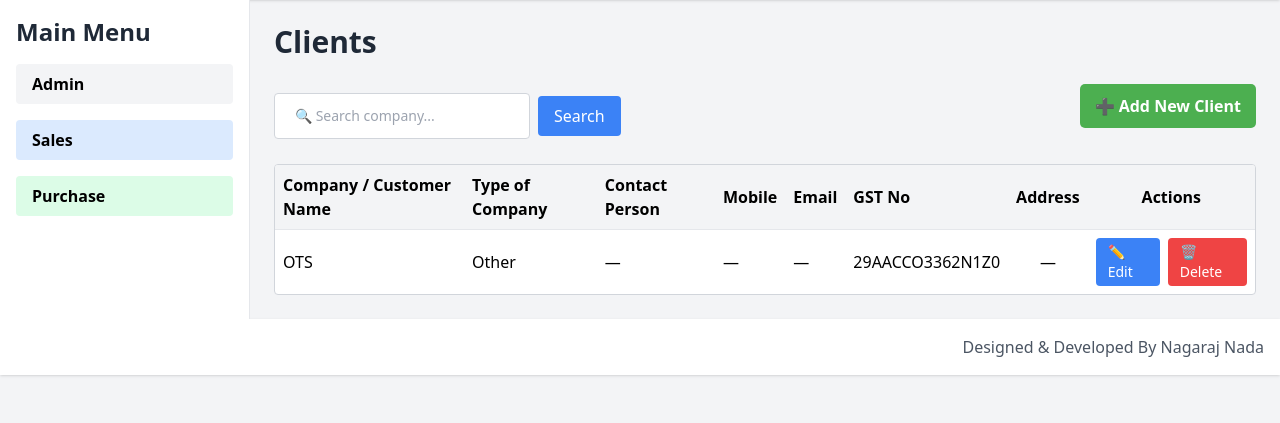
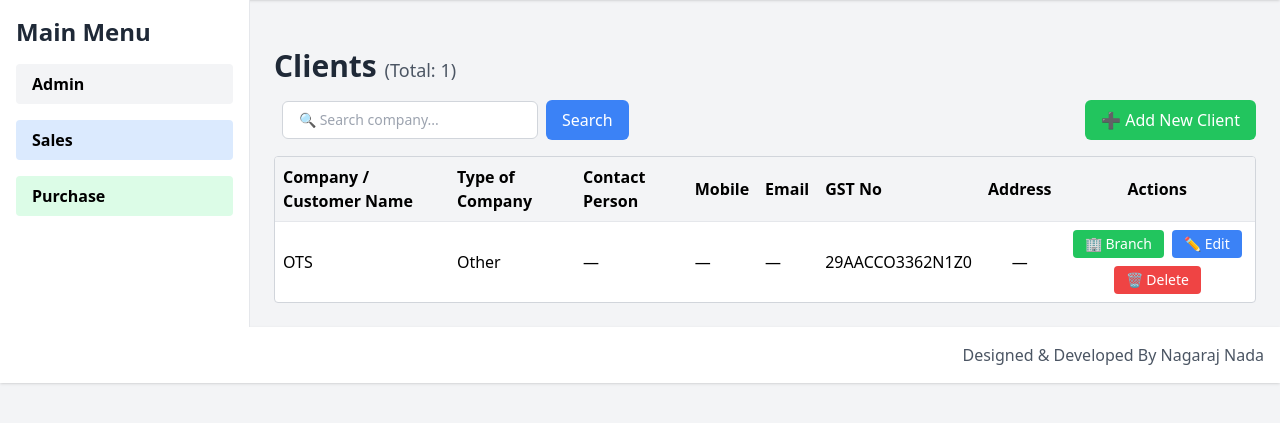
Before and after one commit to PK0809/CRM, a Django app: page /client/ in a window 1280 px wide. Shown: the part 100-523 px from the top of the page. Run offline with Django 5.2, Linux system fonts and the light colour scheme; a user stored in the database is signed in; data comes from the database, SQL or seed files in the repository; some libraries are stand-ins or nearby versions.

Commit message:
Add files via upload

```diff
--- a/crm/templates/client.html
+++ b/crm/templates/client.html
@@ -167,17 +167,52 @@
 
     <!-- Main Content -->
     <main class="flex-1 p-6">
-      <h1 class="text-3xl font-bold text-gray-800 mb-6">Clients</h1>
+      <h1 class="text-3xl font-bold text-gray-800 mb-6"></h1>
 
       <div class="flex items-center justify-between mb-4">
+      <h1 class="text-3xl font-bold text-gray-800">
+        Clients
+        {% if query %}
+          <span class="text-gray-600 text-lg font-medium">
+            (Showing {{ filtered_count }} of {{ total_clients }})
+          </span>
+        {% else %}
+          <span class="text-gray-600 text-lg font-medium">
+            (Total: {{ total_clients }})
+          </span>
+        {% endif %}
+      </h1>
+
+      <!-- 🔍 Search Form -->
+    </div>
+
+      <div class="flex flex-wrap items-center justify-between mb-4 gap-3">
         <form method="get" class="flex items-center space-x-2">
-          <input type="text" name="q" value="{{ query }}" placeholder="🔍 Search company..."
-            class="border border-gray-300 rounded px-5 py-3 w-64 text-sm focus:outline-none focus:ring-2 focus:ring-blue-400" />
-          <button type="submit" class="bg-blue-500 text-white px-4 py-2 rounded hover:bg-blue-600">Search</button>
+          <label for="search" class="sr-only">Search Company</label>
+          <input
+            type="text"
+            id="search"
+            name="q"
+            value="{{ query }}"
+            placeholder="🔍 Search company..."
+            class="border border-gray-300 rounded-md px-4 py-2 w-64 text-sm focus:outline-none focus:ring-2 focus:ring-blue-400"
+          />
+          <button
+            type="submit"
+            class="bg-blue-500 text-white px-4 py-2 rounded-md hover:bg-blue-600 transition-colors duration-150"
+          >
+            Search
+          </button>
         </form>
 
         {% if perms.crm.add_client %}
-        <button type="button" onclick="openClientForm()" class="add-btn ml-auto">➕ Add New Client</button>
+        <button
+          type="button"
+          onclick="openClientForm()"
+          class="bg-green-500 text-white px-4 py-2 rounded-md hover:bg-green-600 transition-colors duration-150"
+        >
+          ➕ Add New Client
+        </button>
         {% endif %}
       </div>
 
@@ -216,16 +251,38 @@
                 {% else %}
                   —
                 {% endif %}
-              </td>
-              <td class="p-2 flex gap-2 justify-center">
+             </td>
+            <td class="p-2 text-center">
+              <div class="flex flex-wrap justify-center gap-2">
+
+                <!-- 🏢 Branch Button -->
+                <a href="{% url 'branch_list' client.id %}"
+                  class="bg-green-500 text-white px-3 py-1 rounded hover:bg-green-600 text-sm"
+                  title="View Branches">
+                  🏢 Branch
+                </a>
+
                 {% if perms.crm.change_client %}
-                <a href="{% url 'edit_client' client_id=client.id %}" class="bg-blue-500 text-white px-3 py-1 rounded hover:bg-blue-600 text-sm">✏️ Edit</a>
+                <!-- ✏️ Edit Button -->
+                <a href="{% url 'edit_client' client.id %}"
+                  class="bg-blue-500 text-white px-3 py-1 rounded hover:bg-blue-600 text-sm"
+                  title="Edit Client">
+                  ✏️ Edit
+                </a>
                 {% endif %}
+
                 {% if perms.crm.delete_client %}
-                <a href="{% url 'delete_client' client.id %}" class="bg-red-500 text-white px-3 py-1 rounded hover:bg-red-600 text-sm"
-                  onclick="return confirm('Are you sure you want to delete {{ client.company_name }}?');">🗑️ Delete</a>
+                <!-- 🗑️ Delete Button -->
+                <a href="{% url 'delete_client' client.id %}"
+                  class="bg-red-500 text-white px-3 py-1 rounded hover:bg-red-600 text-sm"
+                  onclick="return confirm('Are you sure you want to delete {{ client.company_name }}?');"
+                  title="Delete Client">
+                  🗑️ Delete
+                </a>
                 {% endif %}
-              </td>
+
+              </div>
+            </td>
             </tr>
             {% empty %}
             <tr><td colspan="8" class="p-4 text-center text-gray-500">No clients found.</td></tr>
```
Also changed, not shown: crm/templates/branches/branch_list.html (added, +137 -0 lines).
